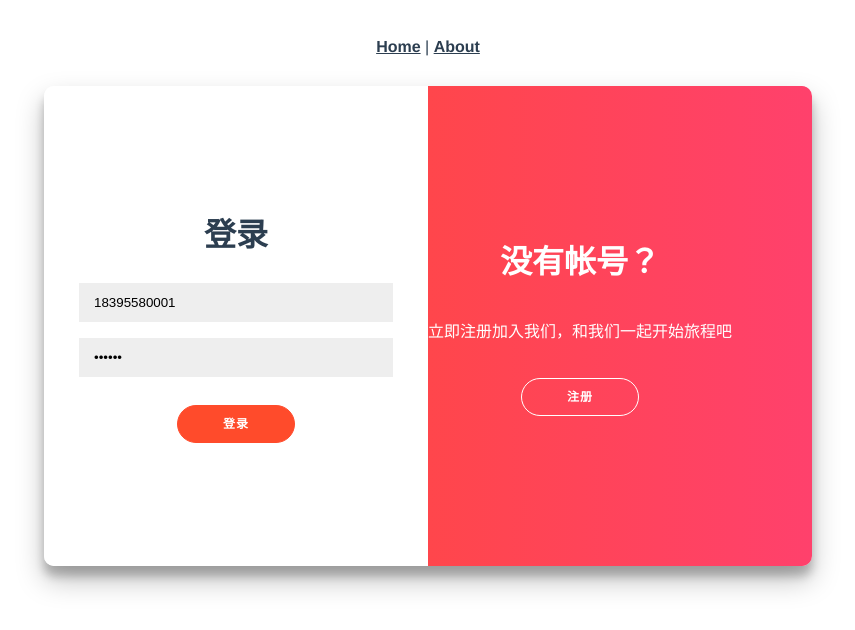
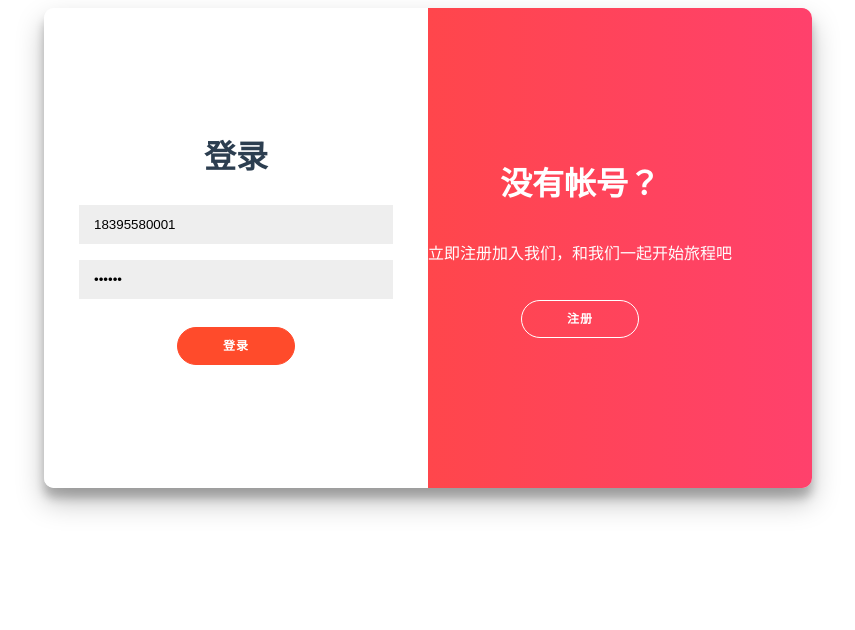
Before and after one commit to wangjunget/jchat-web-vue, a Vue app: page /#/login in a window 1280 px wide. Shown: the top 630 px of the page, without its empty margins (212-1067 px from the left). Built offline with nearby package versions, Linux system fonts and the light colour scheme.

Commit message:
[develop]框架搭建

```diff
--- a/package.json
+++ b/package.json
@@ -9,6 +9,7 @@
     "lint": "vue-cli-service lint"
   },
   "dependencies": {
+    "@types/js-md5": "^0.4.2",
     "core-js": "^3.6.5",
     "element-ui": "^2.13.2",
     "js-md5": "^0.7.3",
--- a/src/App.vue
+++ b/src/App.vue
@@ -1,9 +1,5 @@
 <template>
   <div id="app">
-    <div id="nav">
-      <router-link to="/">Home</router-link> |
-      <router-link to="/about">About</router-link>
-    </div>
     <router-view/>
   </div>
 </template>
@@ -16,17 +12,4 @@
   text-align: center;
   color: #2c3e50;
 }
-
-#nav {
-  padding: 30px;
-
-  a {
-    font-weight: bold;
-    color: #2c3e50;
-
-    &.router-link-exact-active {
-      color: #42b983;
-    }
-  }
-}
 </style>
--- a/src/utils/storage.service.js
+++ b/src/utils/storage.service.ts
@@ -1,10 +1,6 @@
 // 登录信息长期记录
 export class StorageService {
-  // constructor () {
-  //   // pass
-  // }
-
-  static set (key, data, useCookie, time, path) {
+  static set (key: string, data: any, useCookie: boolean, time?: number, path?: string) {
     if (localStorage && !useCookie) {
       try {
         localStorage.setItem(key, data)
@@ -26,7 +22,7 @@ export class StorageService {
     document.cookie = key + '=' + data + ';expires=' + exp.toUTCString()
   }
 
-  static get (key, useCookie) {
+  static get (key: string, useCookie?: boolean) {
     if (localStorage && !useCookie) {
       const value = localStorage.getTime(key)
       if (value) {
@@ -42,7 +38,7 @@ export class StorageService {
     return null
   }
 
-  static remove (key, useCookie, path) {
+  static remove (key: string, useCookie: boolean, path: string) {
     if (localStorage && !useCookie) {
       const value = localStorage.getItem(key)
       if (value) {
@@ -64,15 +60,15 @@ export class StorageService {
 
 // 记录会话登录信息
 export class SessionService {
-  static set (key, data) {
+  static set (key: string, data: any) {
     sessionStorage.setItem(key, data)
   }
 
-  static get (key) {
+  static get (key: string) {
     return sessionStorage.getItem(key)
   }
 
-  static remove (key) {
+  static remove (key: string) {
     sessionStorage.removeItem(key)
   }
 }
--- a/src/views/login/login.vue
+++ b/src/views/login/login.vue
@@ -75,13 +75,15 @@
   </div>
 </template>
 
-<script>
+<script lang="ts">
+import Vue from 'vue'
 import { mapState } from 'vuex'
 import { StorageService, SessionService } from '@/utils/storage.service'
 import { global } from '@/utils/global'
 import md5 from 'js-md5'
 
-export default {
+export default Vue.extend({
+  name: 'Login',
   data () {
     return {
       loginForm: {
@@ -161,7 +163,7 @@ export default {
         })
     },
     // 登录成功
-    loginSuccess (loginState) {
+    loginSuccess (loginState: any) {
       const md5Username = md5('jchat-remember-username')
       const md5Password = md5('jchat-remember-password')
       StorageService.set(md5Username, loginState.userInfo.username, true)
@@ -190,7 +192,7 @@ export default {
     }
 
   }
-}
+})
 </script>
 
 <style lang="scss" scoped>
--- /dev/null
+++ b/types/global.d.ts
@@ -0,0 +1,3 @@
+// declare global {
+//   class JMessage {}
+// }
--- /dev/null
+++ b/vue.config.js
@@ -0,0 +1,7 @@
+module.exports = {
+  configureWebpack: {
+    externals: {
+      JMessage: 'JMessage'
+    }
+  }
+}
```
Also changed, not shown: src/shims-tsx.d.ts (+10 -0 lines), tsconfig.json (+5 -24 lines), .eslintrc.js, 1 other file (tests, documents, lock files or other folders).
